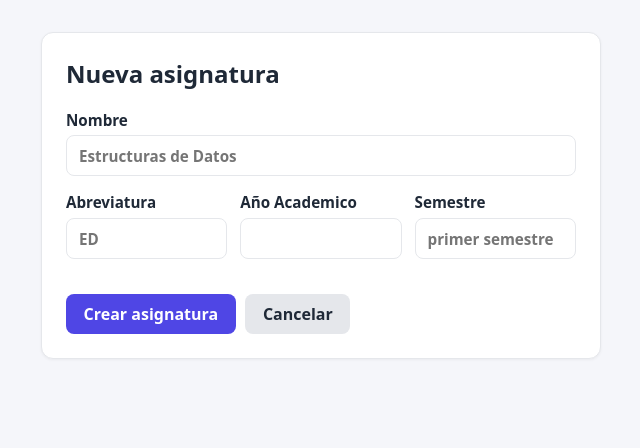
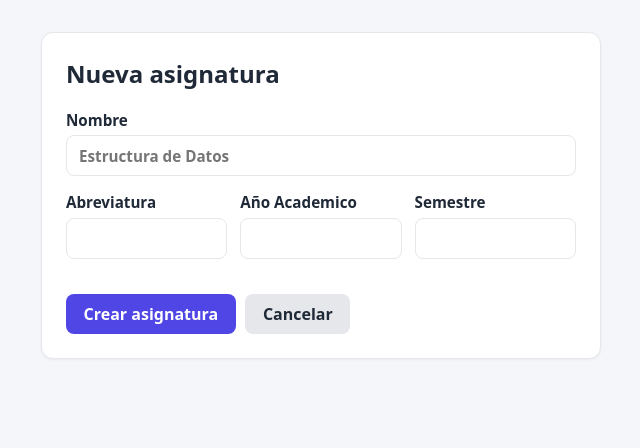
Before and after one commit to kline-gif/studyhub, a Node server app: page /subjects/new in a window 1280 px wide. Shown: the part 55-503 px from the top of the page, without its empty margins (319-959 px from the left). Run offline with Node 20, Linux system fonts and the light colour scheme; the visitor is signed in with stand-in values (Sample User, id 1); some libraries are stand-ins or nearby versions.

Commit message:
Simplifico formulario de asignaturas

```diff
--- a/proyecto-final/views/subjects/form.ejs
+++ b/proyecto-final/views/subjects/form.ejs
@@ -2,17 +2,17 @@
   <h1><%= isEdit ? 'Editar asignatura' : 'Nueva asignatura' %></h1>
   <form method="POST" action="<%= action %>">
     <label>Nombre
-      <input type="text" name="name" value="<%= subject.name || '' %>" required maxlength="80" placeholder="Estructuras de Datos">
+      <input type="text" name="name" value="<%= subject.name || '' %>" required maxlength="80" placeholder="Estructura de Datos">
     </label>
     <div class="row">
       <label>Abreviatura
-        <input type="text" name="code" value="<%= subject.code || '' %>" maxlength="20" placeholder="ED">
+        <input type="text" name="code" value="<%= subject.code || '' %>" maxlength="20" required>
       </label>
       <label>Año Academico
         <input type="number" name="credits" value="<%= subject.credits || '' %>" min="1" max="4" required>
       </label>
       <label>Semestre
-        <input type="text" name="semester" value="<%= subject.semester || '' %>" maxlength="20" placeholder="primer semestre">
+        <input type="text" name="semester" value="<%= subject.semester || '' %>" maxlength="20" required>
       </label>
     </div>
     <div class="actions">
```
